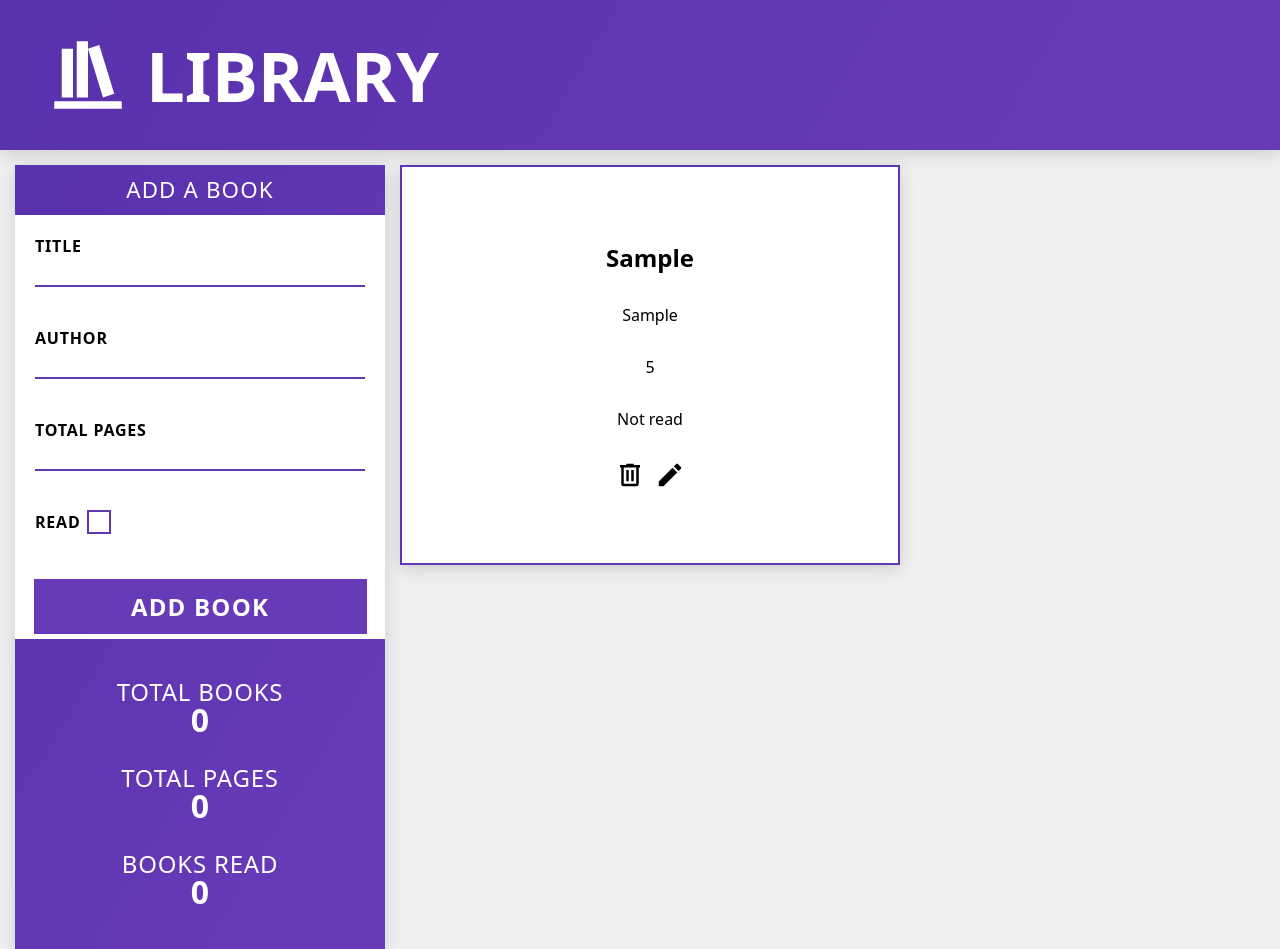
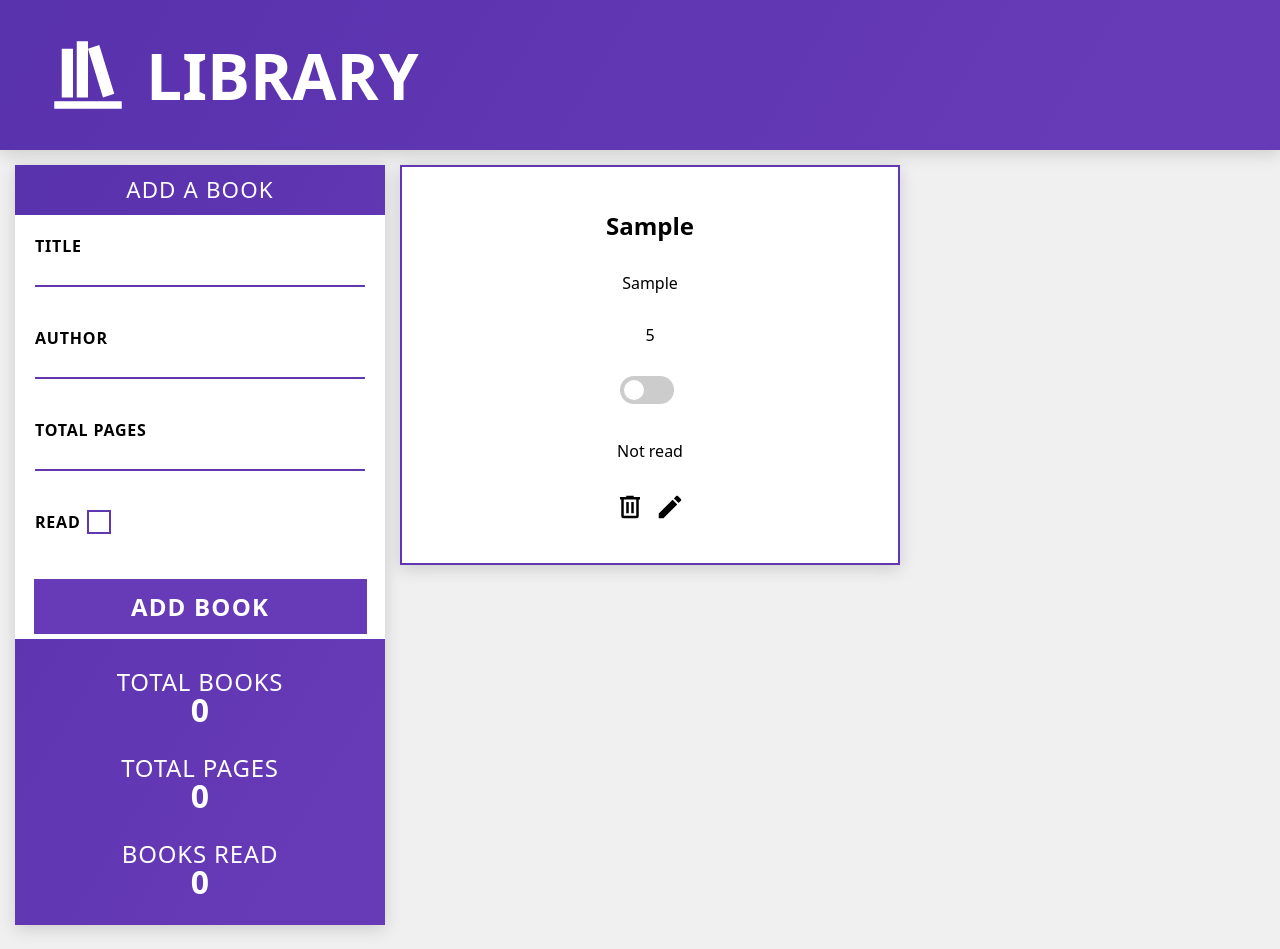
Before and after one commit to tomas-vidal/library-app, a plain HTML site: page index.html in a window 1280 px wide. Both pictures are taken after typing "Sample", "Sample", "5" into the empty fields and a click on the button "ADD BOOK". Drawn offline with Linux system fonts and the light colour scheme.

Commit message:
fix edit problem

```diff
--- a/script.js
+++ b/script.js
@@ -34,9 +34,9 @@ submitButton.addEventListener("click", (e) => {
       id: editingId,
       read: read.checked,
     };
+    editMode = false;
     resetInputs();
     displayBooks(myBooks);
-    editMode = false;
     submitButton.textContent = "ADD BOOK";
     return;
   }
@@ -60,6 +60,12 @@ const displayBooks = (bookArray) => {
           <h2>${book.title}</h2>
           <p>${book.author}</p>
           <span>${book.totalPages}</span>
+          <label class="switch">
+            <input type="checkbox" onclick="setRead(${book.id})" ${
+      book.read ? "checked" : ""
+    } ${editMode ? "disabled" : ""}>
+            <span class="slider round"></span>
+          </label>
           <span>${book.read ? "Read" : "Not read"}</span>
           <div class="app__options-book">
             <img
@@ -87,14 +93,17 @@ const deleteBook = (id) => {
 };
 
 const editBook = (id) => {
+  editMode = true;
   submitButton.textContent = "EDIT CONFIRM";
   editingId = id;
   currentIndex = myBooks.findIndex((book) => book.id === id);
-  editMode = true;
   title.value = myBooks[currentIndex].title;
   author.value = myBooks[currentIndex].author;
   totalPages.value = myBooks[currentIndex].totalPages;
   read.checked = myBooks[currentIndex].read;
+
+  // RESETS THE STYLE OF SELECTED
+  displayBooks(myBooks);
 
   document.querySelector(`[data-id="${editingId}"]`).style.backgroundColor =
     "#6036b3";
@@ -110,3 +119,9 @@ const resetInputs = () => {
   totalPages.value = "";
   read.checked = false;
 };
+
+const setRead = (id) => {
+  currentIndex = myBooks.findIndex((book) => book.id === id);
+  myBooks[currentIndex].read = !myBooks[currentIndex].read;
+  displayBooks(myBooks);
+};
--- a/styles.css
+++ b/styles.css
@@ -17,8 +17,9 @@ body {
   box-shadow: 0px 4px 16px rgba(0, 0, 0, 0.15);
   color: #fff;
   display: flex;
-  padding-left: 43px;
+  padding: 43px;
   height: 150px;
+  width: 100%;
   align-items: center;
 }
 
@@ -28,7 +29,7 @@ body {
 }
 
 .app__title {
-  font-size: 4.3rem;
+  font-size: 4rem;
   margin-left: 13px;
 }
 
@@ -36,7 +37,8 @@ body {
 
 .app__sidebar {
   position: sticky;
-  min-height: 80vh;
+  height: 760px;
+  top: 20px;
   display: flex;
   flex-direction: column;
   width: 370px;
@@ -154,7 +156,7 @@ body {
   list-style-type: none;
   display: flex;
   justify-content: center;
-  min-height: 270px;
+  min-height: 250px;
   flex-direction: column;
   gap: 20px;
   color: #fff;
@@ -211,3 +213,61 @@ body {
   display: flex;
   gap: 10px;
 }
+
+/* TOGGLE SWITCH BUTTON READ PROPERTY */
+
+.switch {
+  position: relative;
+  display: inline-block;
+  width: 60px;
+  height: 34px;
+}
+
+/* Hide default HTML checkbox */
+.switch input {
+  opacity: 0;
+  width: 0;
+  height: 0;
+}
+
+/* The slider */
+.slider {
+  position: absolute;
+  cursor: pointer;
+  background-color: #ccc;
+  height: 28px;
+  width: 54px;
+}
+
+.slider:before {
+  position: absolute;
+  content: "";
+  height: 20px;
+  width: 20px;
+  left: 4px;
+  bottom: 4px;
+  background-color: white;
+}
+
+input:checked + .slider {
+  background-color: #6036b3;
+}
+
+input:focus + .slider {
+  box-shadow: 0 0 1px #6036b3;
+}
+
+input:checked + .slider:before {
+  -webkit-transform: translateX(26px);
+  -ms-transform: translateX(26px);
+  transform: translateX(26px);
+}
+
+/* Rounded sliders */
+.slider.round {
+  border-radius: 34px;
+}
+
+.slider.round:before {
+  border-radius: 50%;
+}
```
